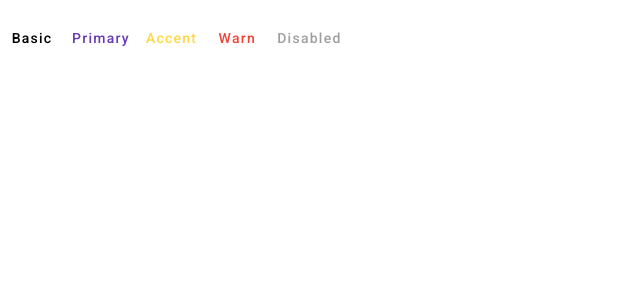
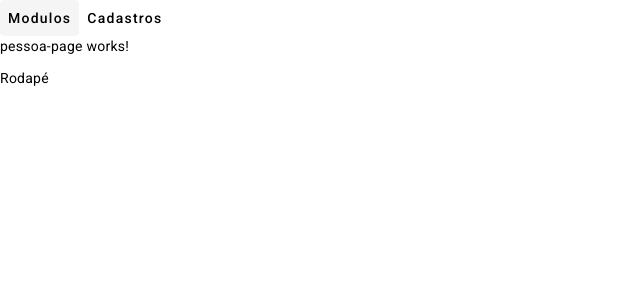
Before and after one commit to abnersolivera/ANGULAR-FORMULARIO, an Angular app: page /pessoas in a window 1280 px wide. Before the commit this address led to /. Shown: the top 300 px of the page, without its empty margins (0-640 px from the left). Built offline with nearby package versions, Linux system fonts and the light colour scheme.

Commit message:
menu  material

```diff
--- a/src/app/app-routing.module.ts
+++ b/src/app/app-routing.module.ts
@@ -1,7 +1,9 @@
 import { NgModule } from '@angular/core';
 import { RouterModule, Routes } from '@angular/router';
+import { PessoaPageComponent } from './pages/pessoa-page/pessoa-page.component';
 
 const routes: Routes = [
+  {path:'pessoas', component: PessoaPageComponent},
 ]
 
 @NgModule({
--- a/src/app/app.component.html
+++ b/src/app/app.component.html
@@ -1,6 +1,5 @@
-<br>
-<button mat-button>Basic</button>
-<button mat-button color="primary">Primary</button>
-<button mat-button color="accent">Accent</button>
-<button mat-button color="warn">Warn</button>
-<button mat-button disabled>Disabled</button>
+<app-header></app-header>
+
+<router-outlet></router-outlet>
+
+<p>Rodapé</p>
--- /dev/null
+++ b/src/app/components/header/header.component.html
@@ -0,0 +1,13 @@
+<button mat-button [matMenuTriggerFor]="mainMenu">Modulos</button>
+<mat-menu #mainMenu>
+    <button mat-menu-item [routerLink]="['pessoas']">Pessoas</button>
+    <button mat-menu-item>Alunos</button>
+    <button mat-menu-item>Professores</button>
+</mat-menu>
+
+<button mat-button [matMenuTriggerFor]="cadastros">Cadastros</button>
+<mat-menu #cadastros>
+    <button mat-menu-item>Usuários</button>
+    <button mat-menu-item>Pessoas</button>
+    <button mat-menu-item>Funcionários</button>
+</mat-menu>
--- /dev/null
+++ b/src/app/pages/pessoa-page/pessoa-page.component.html
@@ -0,0 +1 @@
+<p>pessoa-page works!</p>
```
Also changed, not shown: src/app/app.module.ts (+8 -2 lines), src/app/components/header/header.component.ts (added, +10 -0 lines), src/app/pages/pessoa-page/pessoa-page.component.ts (added, +10 -0 lines), src/app/components/header/header.component.css (added), src/app/pages/pessoa-page/pessoa-page.component.css (added), 2 other files (tests, documents, lock files or other folders).
